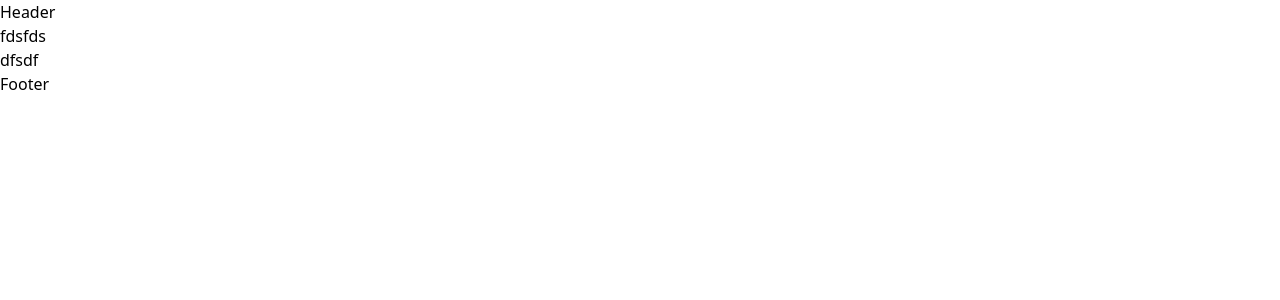
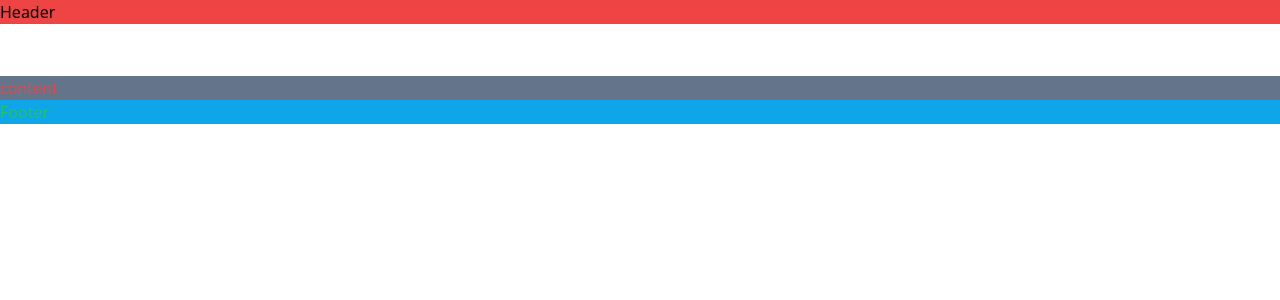
Before and after one commit to HYDDDDD/crazyorange, a Next.js app: page / in a window 1280 px wide. Shown: the top 300 px of the page. Built offline with nearby package versions, Linux system fonts and the light colour scheme.

Commit message:
Update: styles , config prettier with tailwind

```diff
--- a/src/layouts/Default/Footer/index.tsx
+++ b/src/layouts/Default/Footer/index.tsx
@@ -1,8 +1,10 @@
-import React from 'react'
+import { Fragment } from 'react'
 
 const Footer = () => {
   return (
-    <div>Footer</div>
+    <Fragment>
+      <footer className="text-green-500 bg-sky-500">Footer</footer>
+    </Fragment>
   )
 }
 
--- /dev/null
+++ b/src/layouts/Default/Header/Navbar/index.tsx
@@ -0,0 +1,14 @@
+import clsx from 'clsx'
+import { Fragment } from 'react'
+
+const Header = () => {
+  return (
+    <Fragment>
+      <nav className={clsx(`fixed left-0 top-0 z-50 w-full bg-red-500`)}>
+        <p>Header</p>
+      </nav>
+    </Fragment>
+  )
+}
+
+export default Header
--- a/src/layouts/Default/Header/index.tsx
+++ /dev/null
@@ -1,9 +0,0 @@
-import React from 'react'
-
-const Header = () => {
-  return (
-    <div>Header</div>
-  )
-}
-
-export default Header
--- a/src/layouts/Default/index.tsx
+++ b/src/layouts/Default/index.tsx
@@ -1,12 +1,12 @@
 import React, { FC, Fragment, PropsWithChildren } from 'react'
-import Header from './Header'
+import Header from './Header/Navbar'
 import Footer from './Footer'
 
 export interface IDefaultLayoutProps extends PropsWithChildren {
-  className? : string
+  className?: string
 }
 
-const DefaultLayout: FC<IDefaultLayoutProps> = ({children}) => {
+const DefaultLayout: FC<IDefaultLayoutProps> = ({ children }) => {
   return (
     <Fragment>
       <Header />
--- a/src/pages/index.tsx
+++ b/src/pages/index.tsx
@@ -1,3 +1,4 @@
+import { Fragment } from 'react'
 import { NextPageWithLayout } from '@/types/layout'
 import { getDefaultLayout } from '@/utils/getLayout'
 import React from 'react'
@@ -5,10 +6,9 @@ import React from 'react'
 const HomePage: NextPageWithLayout = () => {
   // return this!
   return (
-    <div>
-      <h1>fdsfds</h1>
-      <p>dfsdf</p>
-    </div>
+    <Fragment>
+      <h1 className="text-red-500 bg-slate-500">content</h1>
+    </Fragment>
   )
 }
 
--- /dev/null
+++ b/src/styles/base/_layout.scss
@@ -0,0 +1,10 @@
+@layer base {
+  html,
+  body {
+    @apply h-full;
+  }
+
+  main {
+    padding-top: var(--header-height);
+  }
+}
--- /dev/null
+++ b/src/styles/base/_root.scss
@@ -0,0 +1,5 @@
+@layer base {
+  :root {
+    --header-height: 76px;
+  }
+}
--- a/src/styles/globals.scss
+++ b/src/styles/globals.scss
@@ -1,3 +1,6 @@
 @tailwind base;
+@import './base/root';
+@import './base/layout';
+
 @tailwind components;
 @tailwind utilities;
--- a/tailwind.config.js
+++ b/tailwind.config.js
@@ -3,14 +3,13 @@ module.exports = {
   content: [
     './src/pages/**/*.{js,ts,jsx,tsx,mdx}',
     './src/components/**/*.{js,ts,jsx,tsx,mdx}',
-    './src/app/**/*.{js,ts,jsx,tsx,mdx}',
+    './src/layouts/**/*.{js,ts,jsx,tsx,mdx}',
   ],
   theme: {
     extend: {
       backgroundImage: {
         'gradient-radial': 'radial-gradient(var(--tw-gradient-stops))',
-        'gradient-conic':
-          'conic-gradient(from 180deg at 50% 50%, var(--tw-gradient-stops))',
+        'gradient-conic': 'conic-gradient(from 180deg at 50% 50%, var(--tw-gradient-stops))',
       },
     },
   },
```
Also changed, not shown: package.json (+6 -4 lines), prettier.config.cjs (+4 -3 lines), 1 other file (tests, documents, lock files or other folders).
